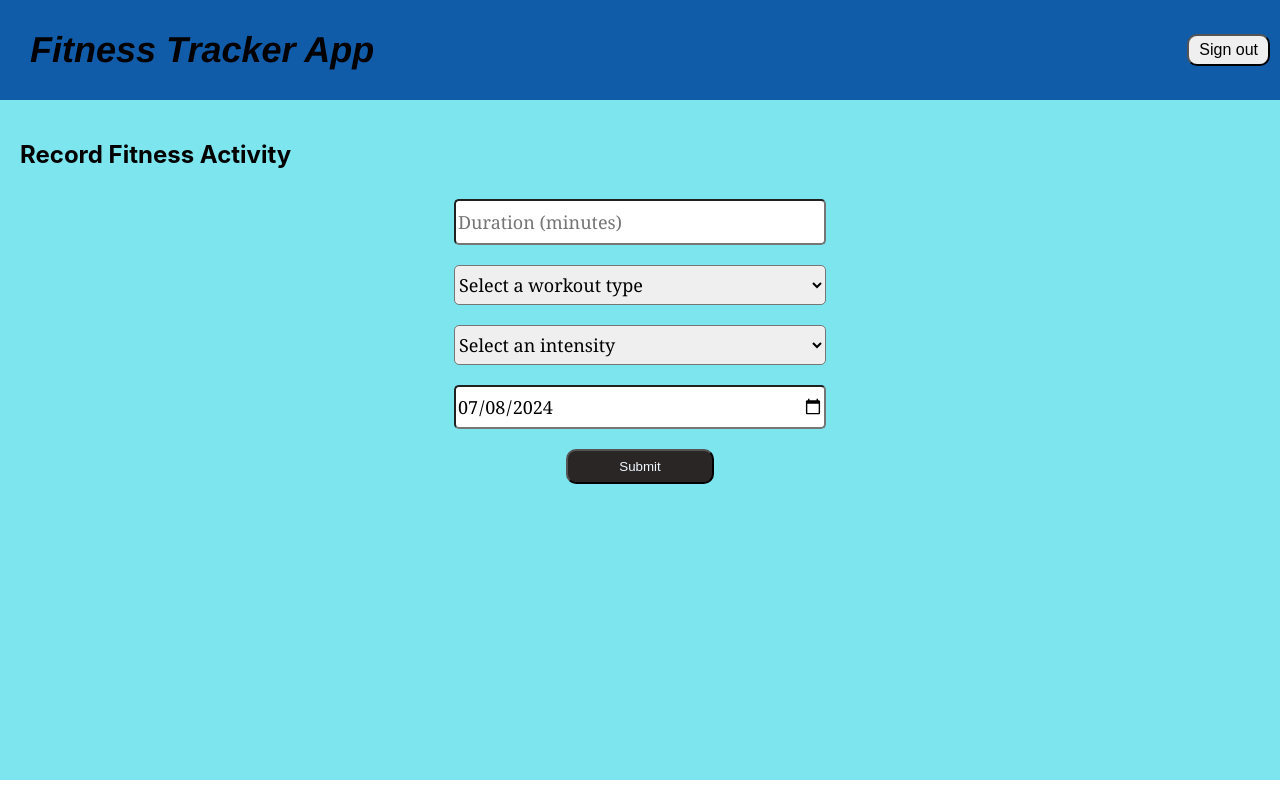
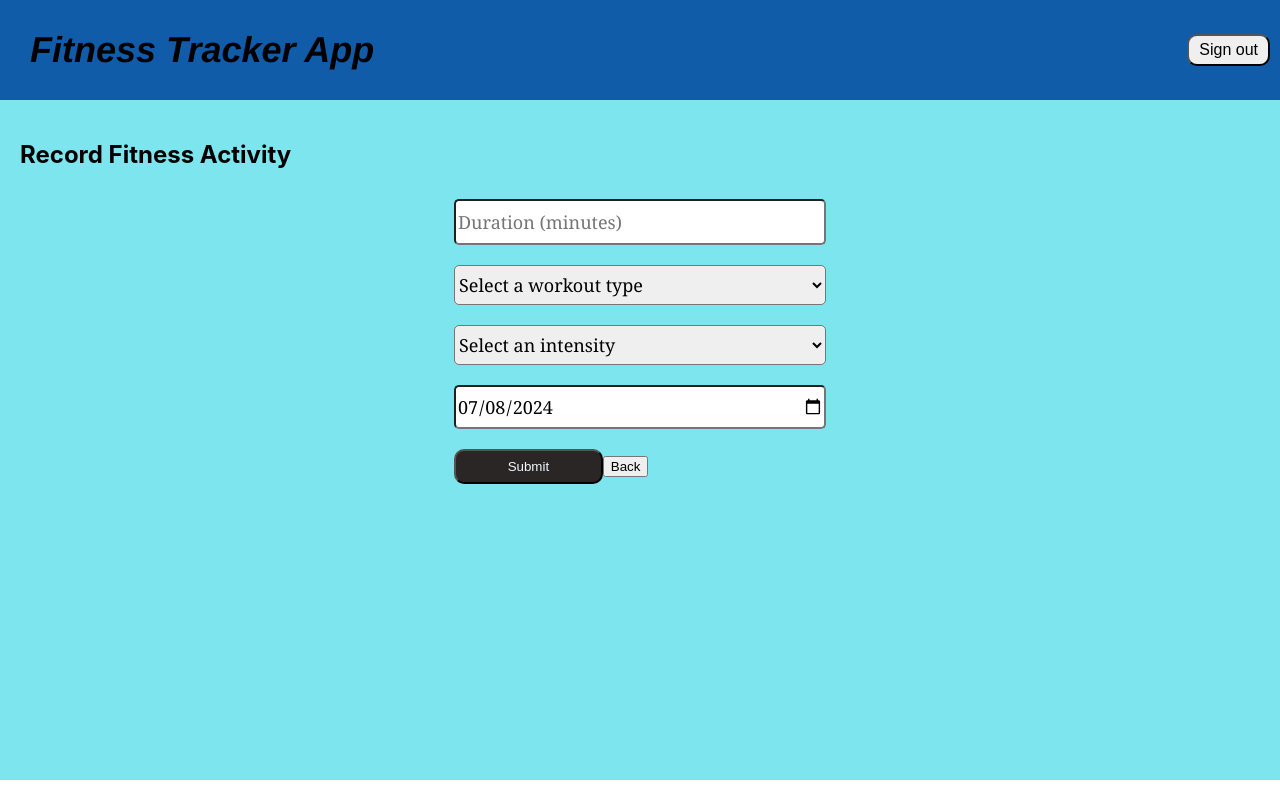
Before and after one commit to Harish-vit/JFS_PJT, a React (Create React App) app in the folder client/: page /add-activity in a window 1280 px wide. Built offline with nearby package versions, Linux system fonts and the light colour scheme.

Commit message:
Updated fitness form

```diff
--- a/client/src/Components/FitnessForm.js
+++ b/client/src/Components/FitnessForm.js
@@ -1,39 +1,46 @@
 import React, { useState } from 'react';
-import './FitnessForm.css'
+import './FitnessForm.css';
+import { useNavigate } from 'react-router-dom';
 
 function FitnessForm({ onSubmit }) {
     const [duration, setDuration] = useState('');
     const [workoutType, setWorkoutType] = useState('');
     const [intensity, setIntensity] = useState('');
     const [date, setDate] = useState(new Date().toISOString().substring(0, 10));
+    const navigate = useNavigate();
 
-    const handleSubmit = () => {
+    const handleSubmit = (e) => {
+        e.preventDefault();
         if (duration && workoutType && intensity) {
             onSubmit({ duration, workoutType, intensity, date });
+            navigate('/history');
         }
+    };
+
+    const handleBack = () => {
+        navigate('/history');
     };
 
     return (
         <div>
             <h2>Record Fitness Activity</h2>
             <div className='RecordContainer'>
-                <form>
+                <form onSubmit={handleSubmit}>
                     <input
                         className='Entry'
                         type="number"
                         placeholder="Duration (minutes)"
                         value={duration}
                         onChange={(e) => setDuration(e.target.value)}
-
                     />
-                    <select className='Entry' value={workoutType} placeholder="" onChange={(e) => setWorkoutType(e.target.value)}>
-                        <option value="" selected disabled>Select a workout type</option>
-                        <option value="running">Running</option>
-                        <option value="cycling">Cycling</option>
-                        <option value="swimming">Swimming</option>
+                    <select className='Entry' value={workoutType} onChange={(e) => setWorkoutType(e.target.value)}>
+                        <option value="" disabled>Select a workout type</option>
+                        <option value="Running">Running</option>
+                        <option value="Cycling">Cycling</option>
+                        <option value="Swimming">Swimming</option>
                     </select>
                     <select className='Entry' value={intensity} onChange={(e) => setIntensity(e.target.value)}>
-                        <option value="" selected disabled>Select an intensity</option>
+                        <option value="" disabled>Select an intensity</option>
                         <option value="slow">Slow</option>
                         <option value="medium">Medium</option>
                         <option value="intense">Intense</option>
@@ -44,11 +51,12 @@ function FitnessForm({ onSubmit }) {
                         value={date}
                         onChange={(e) => setDate(e.target.value)}
                     />
-                    <button className='SubmitButton' onClick={handleSubmit}>Submit</button>
+                    <span>
+                        <button type="submit" className='SubmitButton'>Submit</button>
+                        <button type="button" className='BackButton' onClick={handleBack}>Back</button>
+                    </span>
                 </form>
-
             </div>
-
         </div>
     );
 }
```
